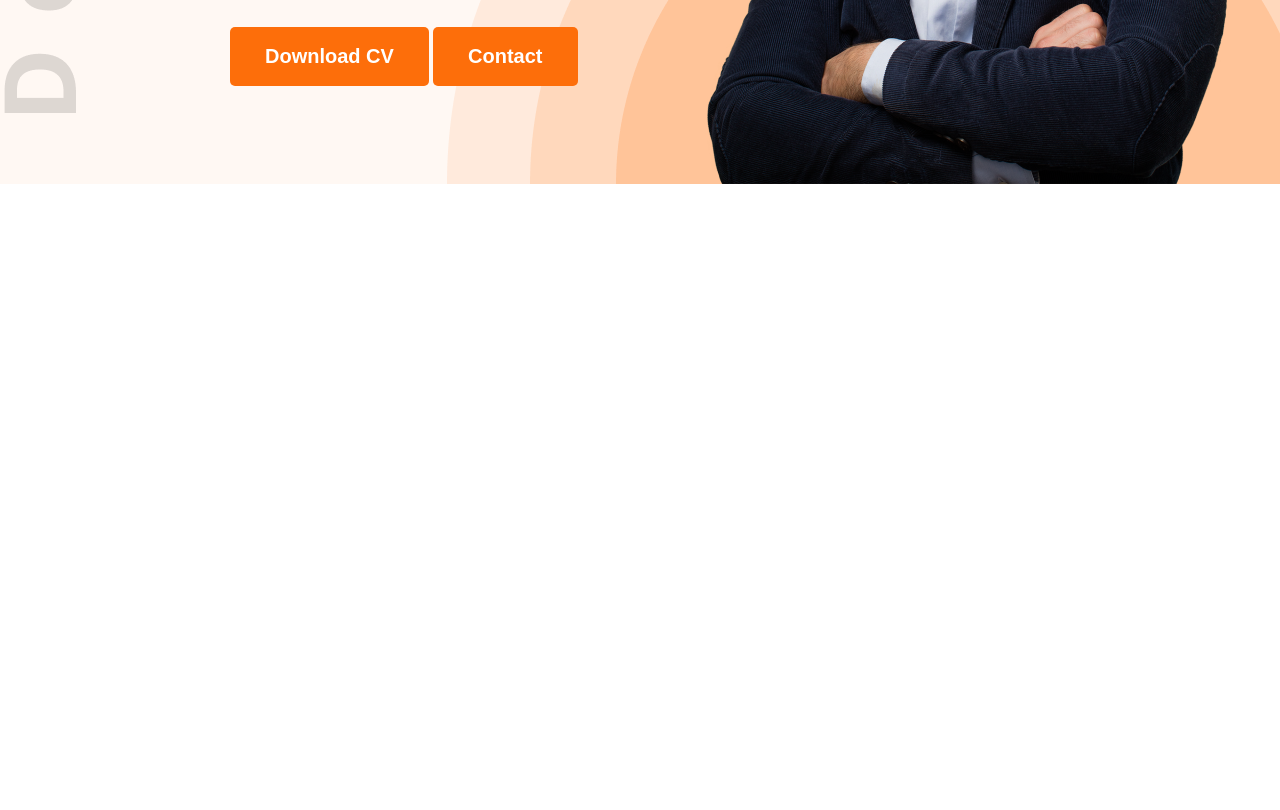
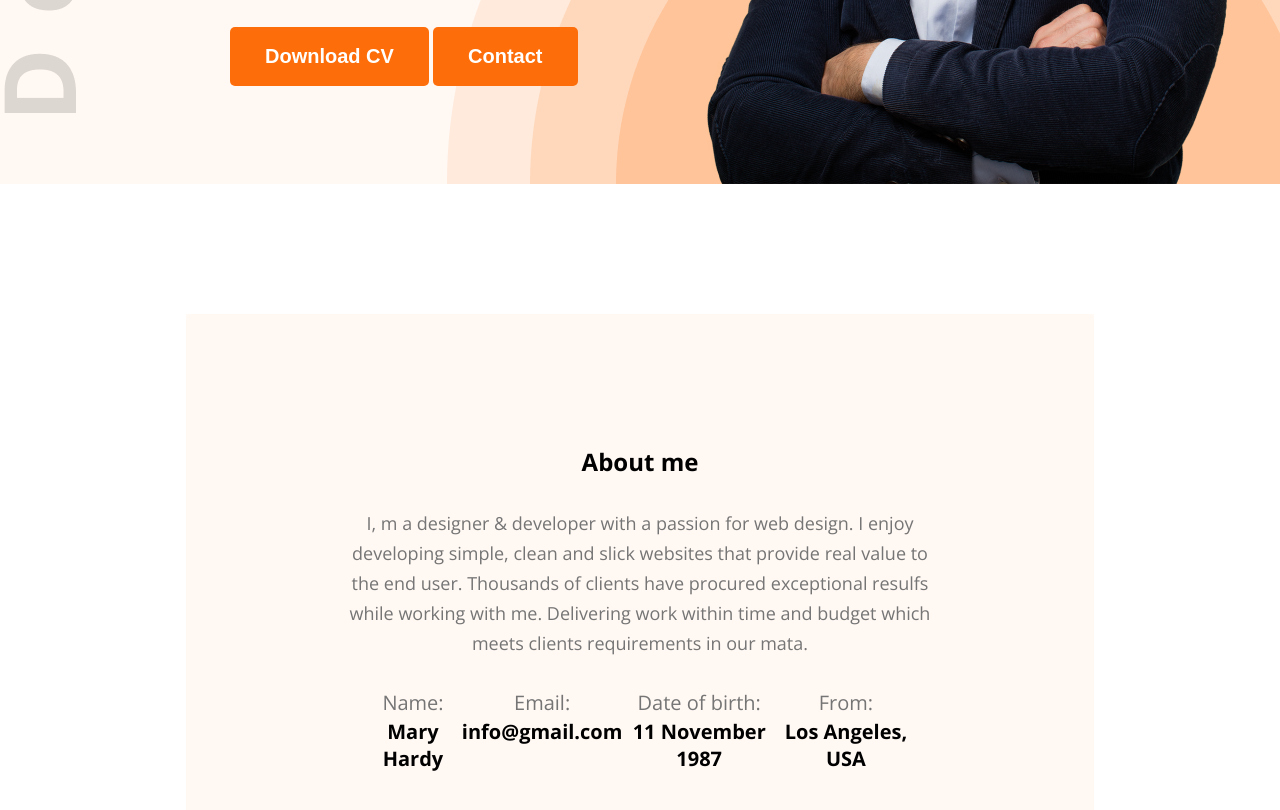
Before and after one commit to raju-rifat-295/hero-dev-code, a plain HTML site: page index.html in a window 1280 px wide. Shown: the part 650-1460 px from the top of the page. Before the commit the page ends 834 px from the top, so only its background shows below. Drawn offline with nearby package versions, Linux system fonts and the light colour scheme.

Commit message:
About section made

```diff
--- a/index.html
+++ b/index.html
@@ -40,6 +40,33 @@
             </div>
         </section>
     </header>
+
+    <section id="about">
+        <div class="about-container">
+            <div class="section-heading">
+                <h2>About me</h2>
+                <p>I, m a designer & developer with a passion for web design. I enjoy developing simple, clean and slick websites that provide real value to the end user. Thousands of clients have procured exceptional resulfs while working with me. Delivering work within time and budget which meets clients requirements in our mata.</p>
+            </div>
+            <div class="about-info">
+                <div class="card">
+                    <p>Name:</p>
+                    <h4>Mary Hardy</h4>
+                </div>
+                <div class="card">
+                    <p>Email:</p>
+                    <h4>info@gmail.com</h4>
+                </div>
+                <div class="card">
+                    <p>Date of birth:</p>
+                    <h4>11 November 1987</h4>
+                </div>
+                <div class="card">
+                    <p>From:</p>
+                    <h4>Los Angeles, USA</h4>
+                </div>
+            </div>
+        </div>
+    </section>
 </body>
 
 </html>
--- a/styles/portfolio.css
+++ b/styles/portfolio.css
@@ -27,6 +27,23 @@
     cursor: pointer;
 }
 
+.section-heading{
+    max-width: 827px;
+    text-align: center;
+}
+
+.section-heading h2{
+    font-weight: bold;
+    font-size: 35;
+    margin-bottom: 30px;
+}
+
+.section-heading p{
+    font-weight: normal;
+    font-size: 18px;
+    color: #757575;
+    line-height: 30px;
+}
 
 /* main style */
 header{
@@ -46,14 +63,12 @@
     justify-content: space-between;
     align-items: center;
 }
-
 nav .menu{
     display: flex;
     list-style: none;
     gap: 51px;
     align-items: center;
 }
-
 nav .menu a{
     text-decoration: none;
     color: #474747;
@@ -89,8 +104,35 @@
     margin-bottom: 30px;
 
 }
-
 #banner .banner-image img{
     max-width: 585px;
     vertical-align: middle;    /* I always forget this thing */
 }
+
+#about{
+    padding-top: 130px;
+}
+#about .about-container{
+    width: 71%;
+    max-width: 1140px;
+    margin: 0 auto;
+    text-align: center;
+    background-color: #FFF8F3;
+    padding: 131px 156px;
+}
+.about-info{
+    display: flex;
+    max-width: 782px;
+    margin-top: 30px;
+    margin-left: 22.5px;
+    margin-right: 22.5px;
+    justify-content: space-between;
+}
+.about-info .card p{
+    font-size: 20px;
+    color: #757575;
+    line-height: 30px;
+}
+.about-info .card h4{
+    font-size: 20px;
+}
```
